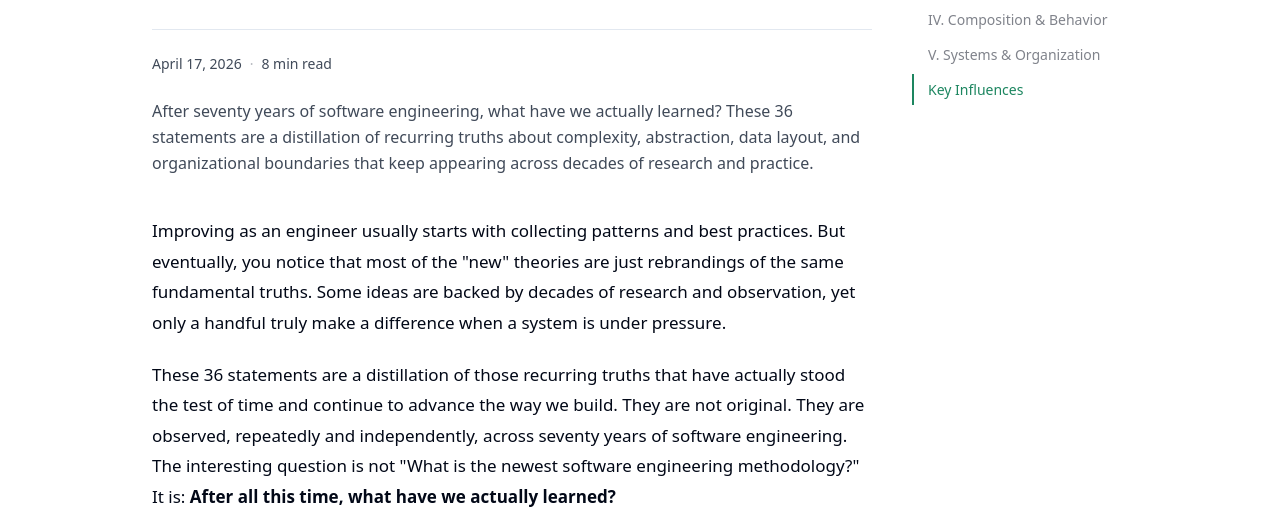
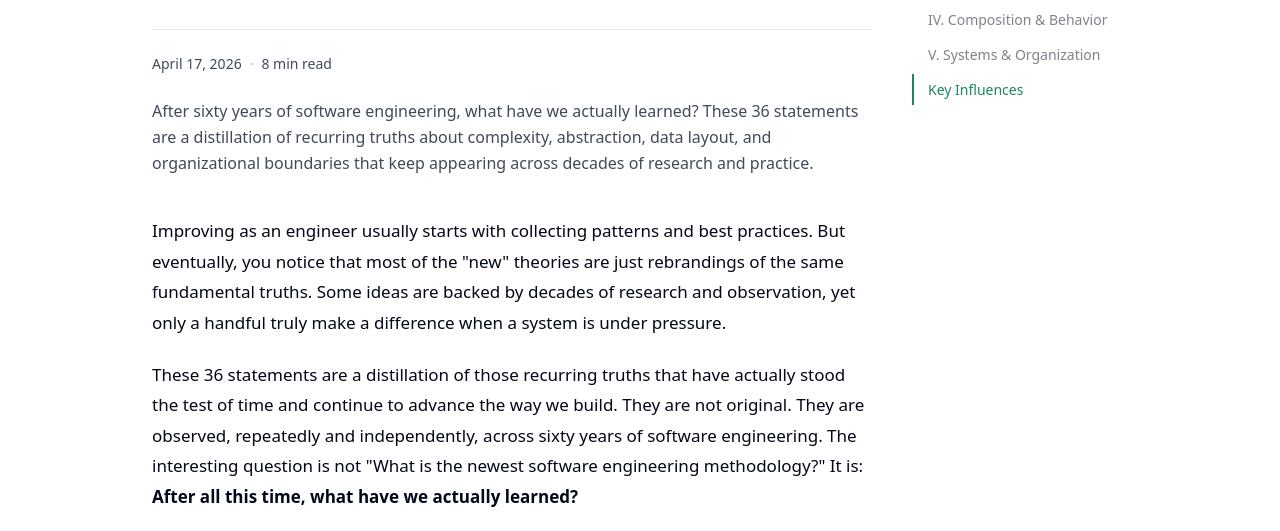
Before and after one commit to Adjanour/adjarnor, an Astro site: page /blog/36-statements-for-good-code.mdx in a window 1280 px wide. Shown: the part 251-782 px from the top of the page. Built offline with nearby package versions, Linux system fonts and the light colour scheme; Astro itself is replaced by a stand-in of ours; some packages are replaced by stand-ins of ours.

Commit message:
fix: correct software engineering age to sixty years

```diff
--- a/src/content/blog/36-statements-for-good-code.mdx
+++ b/src/content/blog/36-statements-for-good-code.mdx
@@ -1,14 +1,14 @@
 ---
 title: "36 Things We Keep Learning About Software"
 subtitle: "A Distillation from History, Research, and Reality"
-description: "After seventy years of software engineering, what have we actually learned? These 36 statements are a distillation of recurring truths about complexity, abstraction, data layout, and organizational boundaries that keep appearing across decades of research and practice."
+description: "After sixty years of software engineering, what have we actually learned? These 36 statements are a distillation of recurring truths about complexity, abstraction, data layout, and organizational boundaries that keep appearing across decades of research and practice."
 date: 2026-04-17
 tags: ["software-design", "complexity", "abstractions", "code-quality"]
 ---
 
 Improving as an engineer usually starts with collecting patterns and best practices. But eventually, you notice that most of the "new" theories are just rebrandings of the same fundamental truths. Some ideas are backed by decades of research and observation, yet only a handful truly make a difference when a system is under pressure.
 
-These 36 statements are a distillation of those recurring truths that have actually stood the test of time and continue to advance the way we build. They are not original. They are observed, repeatedly and independently, across seventy years of software engineering. The interesting question is not "What is the newest software engineering methodology?" It is: **After all this time, what have we actually learned?**
+These 36 statements are a distillation of those recurring truths that have actually stood the test of time and continue to advance the way we build. They are not original. They are observed, repeatedly and independently, across sixty years of software engineering. The interesting question is not "What is the newest software engineering methodology?" It is: **After all this time, what have we actually learned?**
 
 Good code is about managing **complexity and its complicated nature**:
 
```
